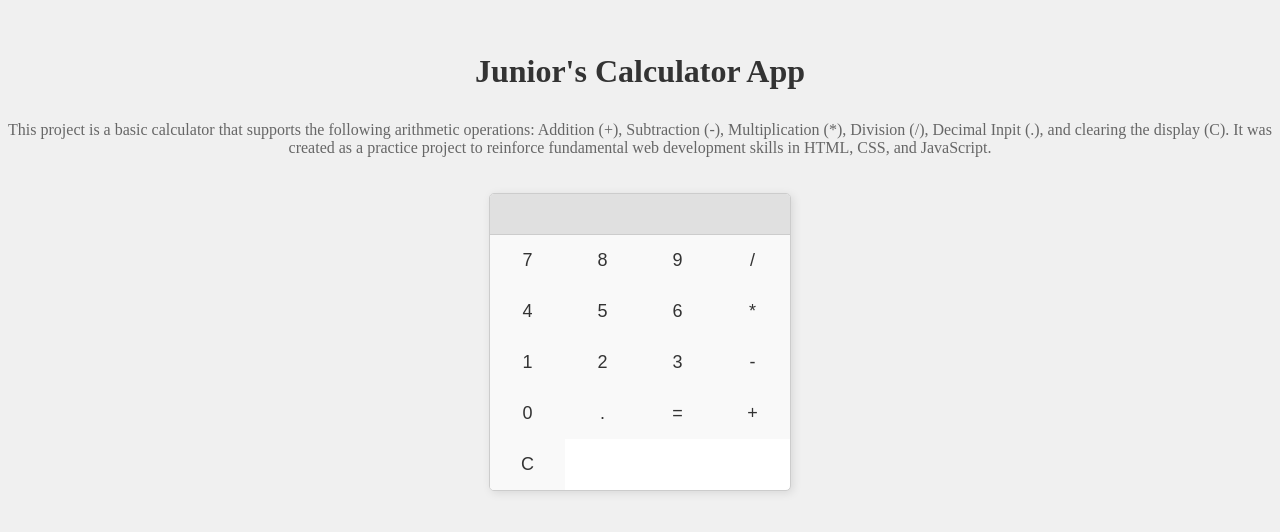
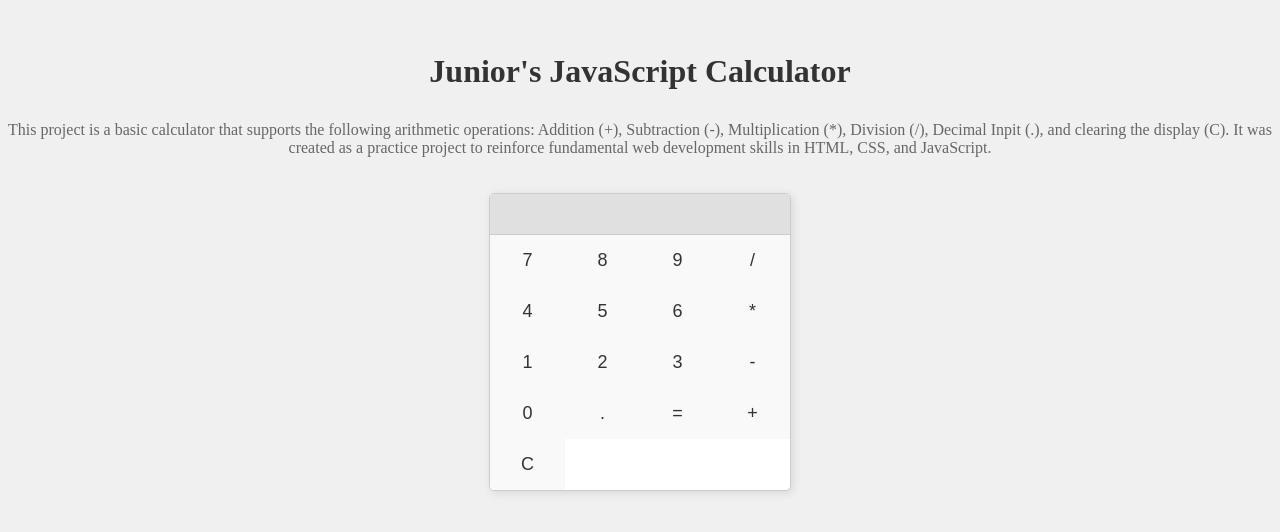
Before and after one commit to juniortrey13/calculator-app, a plain HTML site: page index.html in a window 1280 px wide. Shown: the part 128-660 px from the top of the page. Drawn offline with Linux system fonts and the light colour scheme.

Commit message:
added a console.log hello world and changed the h1 Title

```diff
--- a/index.html
+++ b/index.html
@@ -8,7 +8,7 @@
 </head>
 <body>
     <div class="title">
-        <h1>Junior's Calculator App</h1>
+        <h1>Junior's JavaScript Calculator</h1>
     </div>
     <div class="subtitle">
         <h3>This project is a basic calculator that supports the following arithmetic operations: Addition (+), Subtraction (-),
--- a/script.js
+++ b/script.js
@@ -1,3 +1,5 @@
+console.log('Hello World!');
+
 let firstOperand = null;
 let secondOperand = null;
 let currentOperator = null;
```
